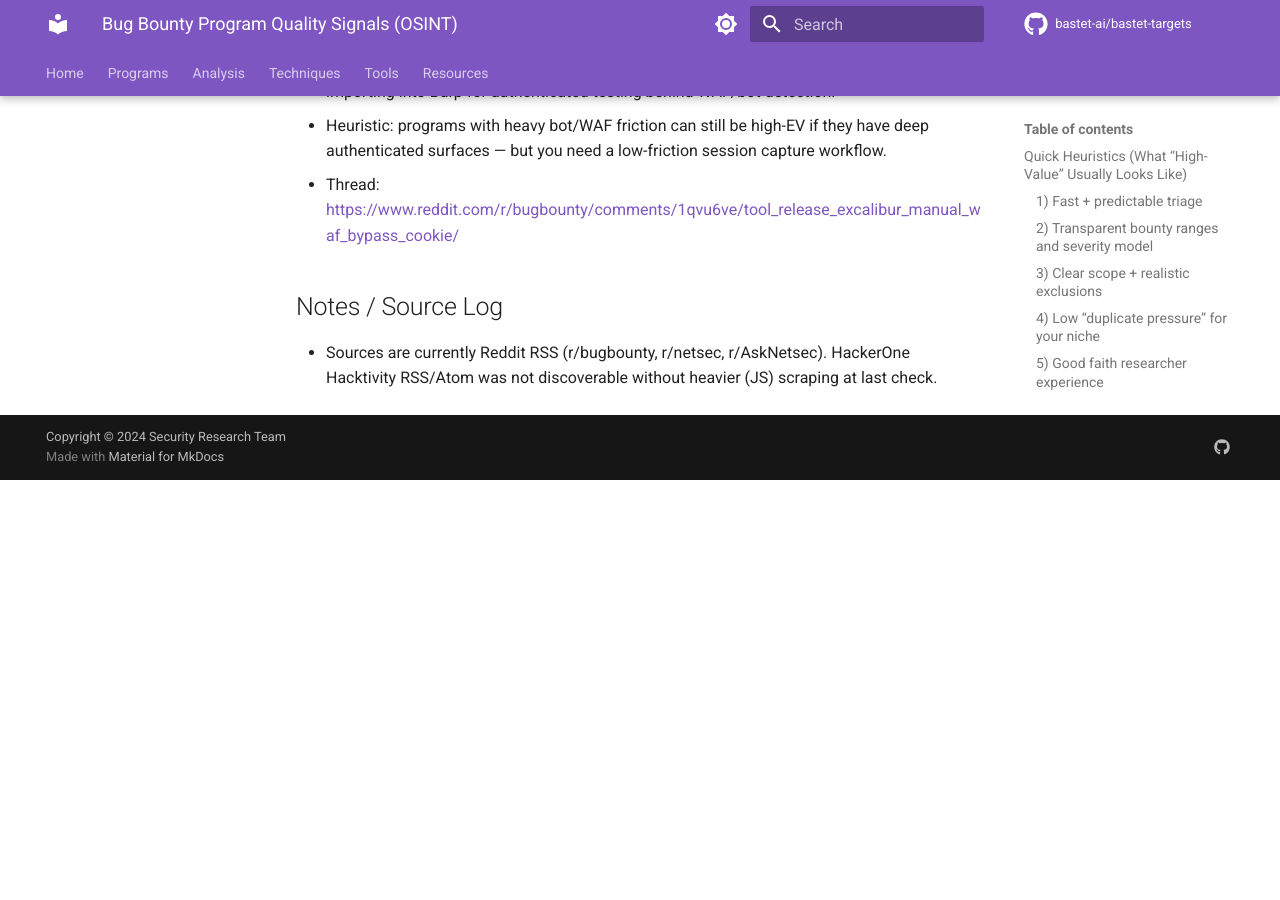
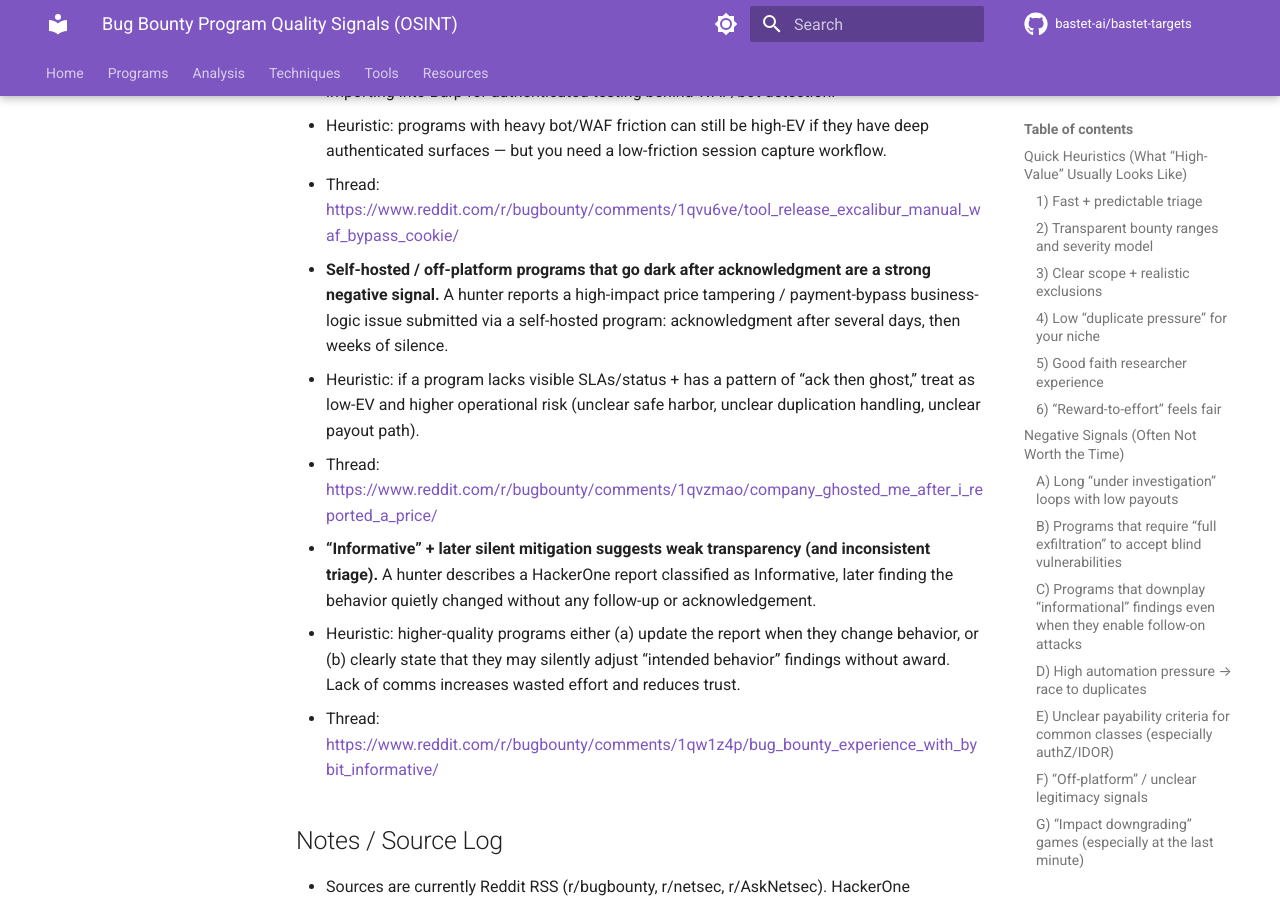
Before and after one commit to bastet-ai/bastet-targets, an MkDocs documentation site: the page built from docs/programs/program-quality-signals.md, in a window 1280 px wide and 900 px high, scrolled down 8315 px. Built offline with MkDocs 1.6.1 and Material for MkDocs 9.7.7, drawn with Linux system fonts in a browser that asks for light colours; comment, search, counter and statistics services are not loaded; before the commit the page ends 8795 px from its top, so only the background shows below that.

Commit message:
Update program quality signals (self-hosted ghosting; silent mitigations)

```diff
--- a/docs/programs/program-quality-signals.md
+++ b/docs/programs/program-quality-signals.md
@@ -190,6 +190,14 @@
   - Heuristic: programs with heavy bot/WAF friction can still be high-EV if they have deep authenticated surfaces — but you need a low-friction session capture workflow.
   - Thread: https://www.reddit.com/r/bugbounty/comments/1qvu6ve/tool_release_excalibur_manual_waf_bypass_cookie/
 
+- **Self-hosted / off-platform programs that go dark after acknowledgment are a strong negative signal.** A hunter reports a high-impact price tampering / payment-bypass business-logic issue submitted via a self-hosted program: acknowledgment after several days, then weeks of silence.
+  - Heuristic: if a program lacks visible SLAs/status + has a pattern of “ack then ghost,” treat as low-EV and higher operational risk (unclear safe harbor, unclear duplication handling, unclear payout path).
+  - Thread: https://www.reddit.com/r/bugbounty/comments/1qvzmao/company_ghosted_me_after_i_reported_a_price/
+
+- **“Informative” + later silent mitigation suggests weak transparency (and inconsistent triage).** A hunter describes a HackerOne report classified as Informative, later finding the behavior quietly changed without any follow-up or acknowledgement.
+  - Heuristic: higher-quality programs either (a) update the report when they change behavior, or (b) clearly state that they may silently adjust “intended behavior” findings without award. Lack of comms increases wasted effort and reduces trust.
+  - Thread: https://www.reddit.com/r/bugbounty/comments/1qw1z4p/bug_bounty_experience_with_bybit_informative/
+
 ## Notes / Source Log
 
 - Sources are currently Reddit RSS (r/bugbounty, r/netsec, r/AskNetsec). HackerOne Hacktivity RSS/Atom was not discoverable without heavier (JS) scraping at last check.
```
